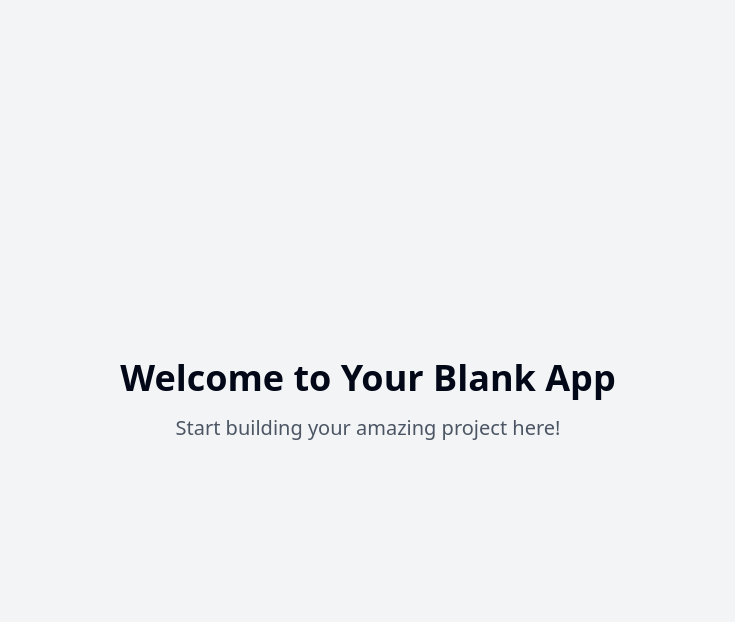
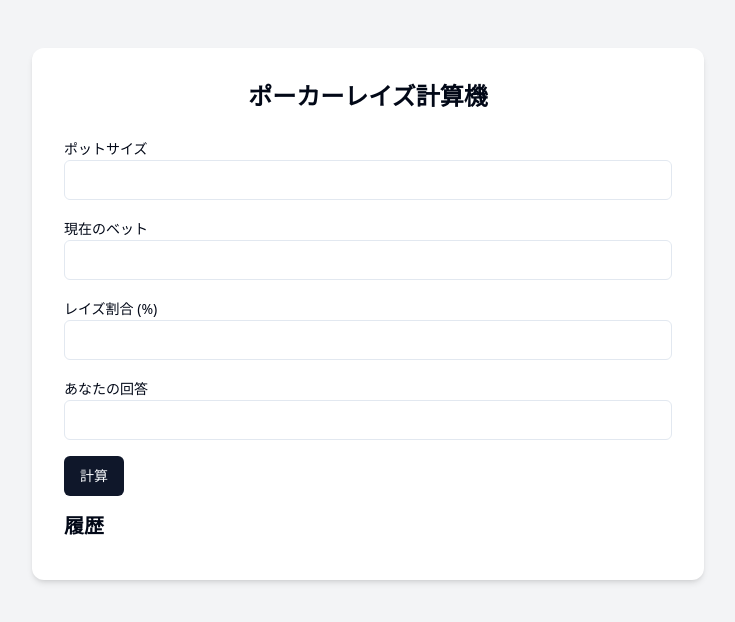
Before and after one commit to KAFKA2306/poker-raise-quiz, a React (Vite) app: page / in a window 1280 px wide. Shown: the top 622 px of the page, without its empty margins (272-1007 px from the left). Built offline with nearby package versions, Linux system fonts and the light colour scheme.

Commit message:
Add poker raise calculator
Implement a poker raise calculator that displays the current bet amount and pot size, allows input for raise percentage, provides numerical outputs, includes tolerance for errors, and features a history function.
[skip gpt_engineer]

```diff
--- /dev/null
+++ b/src/components/RaiseCalculator.jsx
@@ -0,0 +1,82 @@
+import React, { useState, useEffect } from 'react';
+import { Button } from "@/components/ui/button"
+import { Input } from "@/components/ui/input"
+import { Label } from "@/components/ui/label"
+import { calculateRaise, isWithinTolerance } from '../utils/pokerUtils';
+
+const RaiseCalculator = () => {
+  const [potSize, setPotSize] = useState('');
+  const [currentBet, setCurrentBet] = useState('');
+  const [raisePercentage, setRaisePercentage] = useState('');
+  const [calculatedRaise, setCalculatedRaise] = useState(null);
+  const [userRaise, setUserRaise] = useState('');
+  const [feedback, setFeedback] = useState('');
+  const [history, setHistory] = useState([]);
+
+  useEffect(() => {
+    if (potSize && currentBet && raisePercentage) {
+      const raise = calculateRaise(Number(potSize), Number(currentBet), Number(raisePercentage));
+      setCalculatedRaise(raise);
+    }
+  }, [potSize, currentBet, raisePercentage]);
+
+  const handleCalculate = () => {
+    if (calculatedRaise === null) return;
+
+    const userRaiseNum = Number(userRaise);
+    if (isNaN(userRaiseNum)) {
+      setFeedback('無効な入力です。数値を入力してください。');
+      return;
+    }
+
+    const isCorrect = isWithinTolerance(userRaiseNum, calculatedRaise, 5);
+    const newFeedback = isCorrect ? '正解です！' : `不正解です。正しい答えは ${calculatedRaise.toFixed(2)} です。`;
+    setFeedback(newFeedback);
+
+    const newEntry = {
+      potSize: Number(potSize),
+      currentBet: Number(currentBet),
+      raisePercentage: Number(raisePercentage),
+      calculatedRaise,
+      userRaise: userRaiseNum,
+      isCorrect
+    };
+    setHistory([newEntry, ...history]);
+  };
+
+  return (
+    <div className="space-y-4">
+      <div>
+        <Label htmlFor="potSize">ポットサイズ</Label>
+        <Input id="potSize" type="number" value={potSize} onChange={(e) => setPotSize(e.target.value)} />
+      </div>
+      <div>
+        <Label htmlFor="currentBet">現在のベット</Label>
+        <Input id="currentBet" type="number" value={currentBet} onChange={(e) => setCurrentBet(e.target.value)} />
+      </div>
+      <div>
+        <Label htmlFor="raisePercentage">レイズ割合 (%)</Label>
+        <Input id="raisePercentage" type="number" value={raisePercentage} onChange={(e) => setRaisePercentage(e.target.value)} />
+      </div>
+      <div>
+        <Label htmlFor="userRaise">あなたの回答</Label>
+        <Input id="userRaise" type="number" value={userRaise} onChange={(e) => setUserRaise(e.target.value)} />
+      </div>
+      <Button onClick={handleCalculate}>計算</Button>
+      {feedback && <p className="text-lg font-semibold">{feedback}</p>}
+      <div>
+        <h3 className="text-xl font-bold mb-2">履歴</h3>
+        <ul className="space-y-2">
+          {history.map((entry, index) => (
+            <li key={index} className={`p-2 rounded ${entry.isCorrect ? 'bg-green-100' : 'bg-red-100'}`}>
+              ポット: {entry.potSize}, ベット: {entry.currentBet}, レイズ%: {entry.raisePercentage}%
+              → 計算値: {entry.calculatedRaise.toFixed(2)}, 回答: {entry.userRaise}
+            </li>
+          ))}
+        </ul>
+      </div>
+    </div>
+  );
+};
+
+export default RaiseCalculator;
--- a/src/pages/Index.jsx
+++ b/src/pages/Index.jsx
@@ -1,11 +1,13 @@
-// Update this page (the content is just a fallback if you fail to update the page)
+import RaiseCalculator from '../components/RaiseCalculator';
 
 const Index = () => {
   return (
-    <div className="min-h-screen flex items-center justify-center bg-gray-100">
-      <div className="text-center">
-        <h1 className="text-4xl font-bold mb-4">Welcome to Your Blank App</h1>
-        <p className="text-xl text-gray-600">Start building your amazing project here!</p>
+    <div className="min-h-screen bg-gray-100 py-12 px-4 sm:px-6 lg:px-8">
+      <div className="max-w-md mx-auto bg-white rounded-xl shadow-md overflow-hidden md:max-w-2xl">
+        <div className="p-8">
+          <h1 className="text-2xl font-bold mb-6 text-center">ポーカーレイズ計算機</h1>
+          <RaiseCalculator />
+        </div>
       </div>
     </div>
   );
--- /dev/null
+++ b/src/utils/pokerUtils.js
@@ -0,0 +1,9 @@
+export const calculateRaise = (potSize, currentBet, raisePercentage) => {
+  const totalPot = potSize + currentBet;
+  return (totalPot * raisePercentage) / 100;
+};
+
+export const isWithinTolerance = (userValue, correctValue, tolerancePercentage) => {
+  const tolerance = (correctValue * tolerancePercentage) / 100;
+  return Math.abs(userValue - correctValue) <= tolerance;
+};
```
